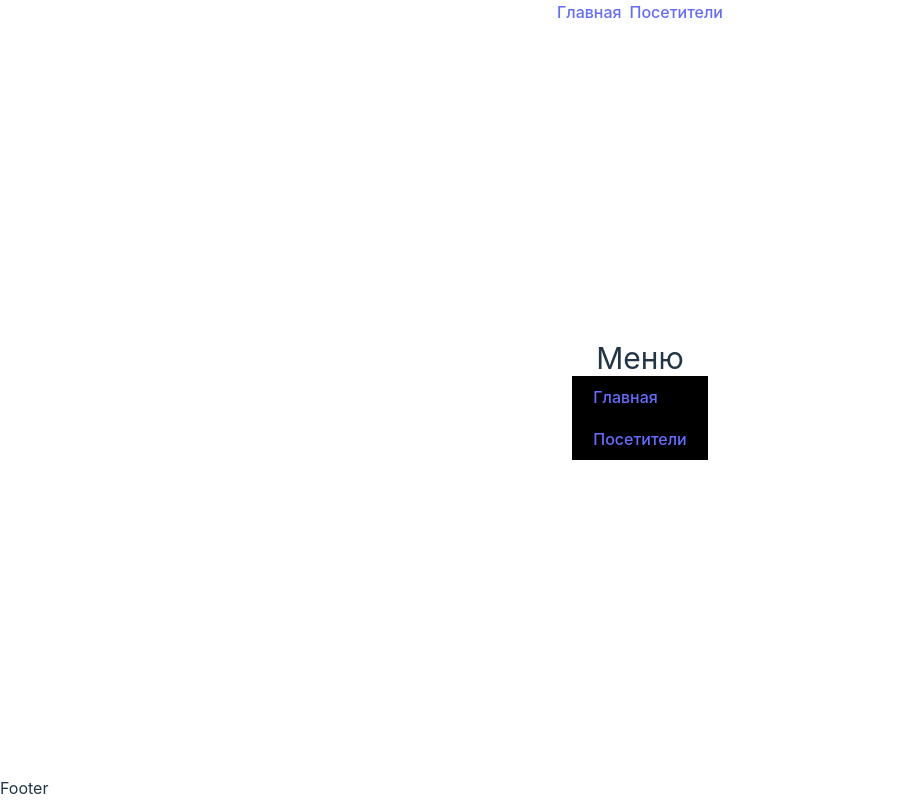
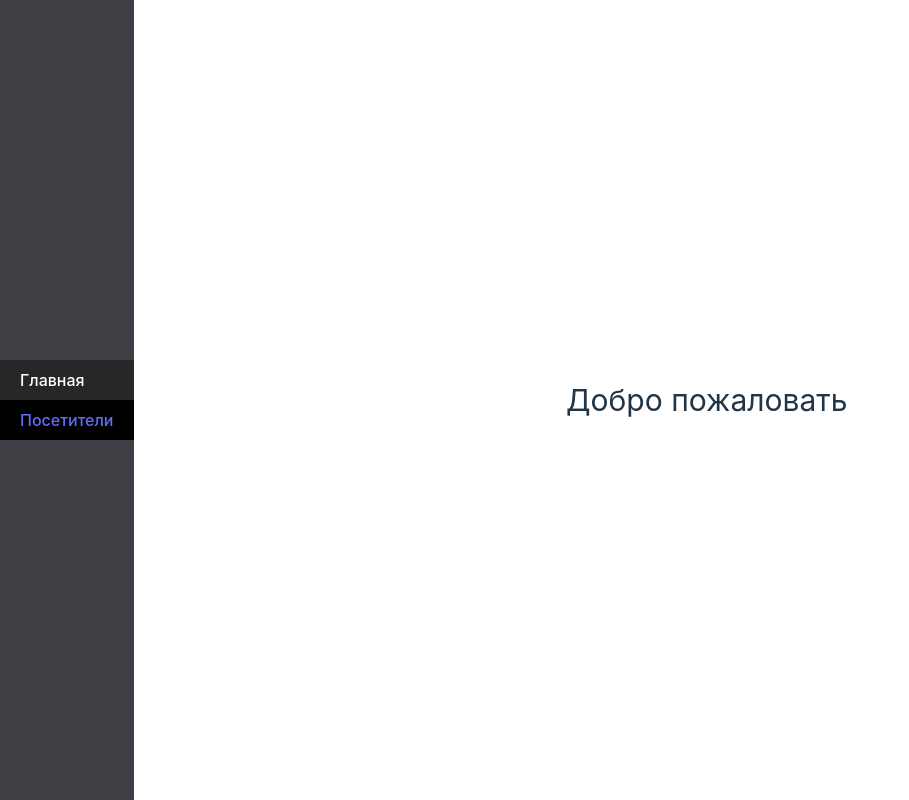
Before and after one commit to DedRobin/soir-user-log, a React (Vite) app: page /main in a window 1280 px wide. Shown: the whole page, without its empty margins (0-909 px from the left). Built offline with nearby package versions, Linux system fonts and the light colour scheme.

Commit message:
feat: remove header and footer, add sidebar

```diff
--- a/package.json
+++ b/package.json
@@ -12,6 +12,7 @@
     "prepare": "husky"
   },
   "dependencies": {
+    "clsx": "^2.1.1",
     "electron-vite": "^2.3.0",
     "react": "^18.2.0",
     "react-dom": "^18.2.0",
--- a/src/app/App.tsx
+++ b/src/app/App.tsx
@@ -1,10 +1,9 @@
 import { Outlet, useNavigate } from 'react-router-dom';
 import { useEffect } from 'react';
 import { navigateTo } from './services';
-import Header from '@/components/Header';
 import LSKey from '@/hooks/keys';
-import Footer from '@/components/Footer';
 import { useLocalStorage } from '@/hooks/localStorage';
+import SideBar from '@/components/SideBar';
 
 export default function App() {
   const navigate = useNavigate();
@@ -16,11 +15,10 @@ export default function App() {
 
   return (
     <>
-      <Header />
-      <main className="flex flex-col justify-center items-center grow">
+      <SideBar />
+      <div className="flex flex-col justify-center items-center grow">
         <Outlet />
-      </main>
-      <Footer />
+      </div>
     </>
   );
 }
--- a/src/components/Footer/index.tsx
+++ /dev/null
@@ -1,3 +0,0 @@
-export default function Footer() {
-  return <footer>Footer</footer>;
-}
--- a/src/components/Header/Nav/index.tsx
+++ /dev/null
@@ -1,29 +0,0 @@
-import { Path } from '@/lib/react-router/router';
-import { NavLink } from 'react-router-dom';
-
-export default function Nav() {
-  return (
-    <ul className="flex gap-2">
-      <li>
-        <NavLink
-          to={Path.Main}
-          className={({ isActive, isPending }) =>
-            isPending ? '' : isActive ? '' : ''
-          }
-        >
-          Главная
-        </NavLink>
-      </li>
-      <li>
-        <NavLink
-          to={Path.Visitors}
-          className={({ isActive, isPending }) =>
-            isPending ? '' : isActive ? '' : ''
-          }
-        >
-          Посетители
-        </NavLink>
-      </li>
-    </ul>
-  );
-}
--- a/src/components/Header/index.tsx
+++ /dev/null
@@ -1,9 +0,0 @@
-import Nav from './Nav';
-
-export default function Header() {
-  return (
-    <header className="flex justify-center">
-      <Nav />
-    </header>
-  );
-}
--- /dev/null
+++ b/src/components/SideBar/SideMenu/index.tsx
@@ -0,0 +1,15 @@
+import LinkButton from '@/components/UI/LinkButton';
+import { Path } from '@/lib/react-router/router';
+
+export default function SideMenu() {
+  return (
+    <ul className="flex flex-col">
+      <li>
+        <LinkButton to={Path.Main}>Главная</LinkButton>
+      </li>
+      <li>
+        <LinkButton to={Path.Visitors}>Посетители</LinkButton>
+      </li>
+    </ul>
+  );
+}
--- /dev/null
+++ b/src/components/SideBar/index.tsx
@@ -0,0 +1,9 @@
+import SideMenu from './SideMenu';
+
+export default function SideBar() {
+  return (
+    <div className="flex items-center bg-zinc-700">
+      <SideMenu />
+    </div>
+  );
+}
--- a/src/components/UI/LinkButton.tsx
+++ b/src/components/UI/LinkButton.tsx
@@ -1,5 +1,5 @@
 import { PropsWithChildren } from 'react';
-import { Link } from 'react-router-dom';
+import { NavLink } from 'react-router-dom';
 
 interface LinkButtonProps extends PropsWithChildren {
   to: string;
@@ -7,11 +7,16 @@ interface LinkButtonProps extends PropsWithChildren {
 
 export default function LinkButton({ to, children }: LinkButtonProps) {
   return (
-    <Link
-      className="block bg-black py-2 px-5 border border-black hover:border-white transition-colors duration-300"
+    <NavLink
+      className={({ isActive }) =>
+        [
+          isActive ? 'bg-zinc-800 text-white' : '',
+          'block bg-black py-2 px-5 hover:text-white hover:bg-zinc-800 transition-colors duration-300',
+        ].join(' ')
+      }
       to={to}
     >
       {children}
-    </Link>
+    </NavLink>
   );
 }
--- a/src/index.css
+++ b/src/index.css
@@ -73,7 +73,6 @@ button:focus-visible {
 
 #root {
   display: flex;
-  flex-direction: column;
   min-width: 100vw;
   min-height: 100vh;
 }
--- a/src/pages/Main.tsx
+++ b/src/pages/Main.tsx
@@ -1,4 +1,3 @@
-import LinkButton from '@/components/UI/LinkButton';
 import LSKey from '@/hooks/keys';
 import { useLocalStorage } from '@/hooks/localStorage';
 import { Path } from '@/lib/react-router/router';
@@ -13,9 +12,7 @@ export default function Main() {
 
   return (
     <div className="flex flex-col justify-center gap-0">
-      <h2 className="text-3xl text-center">Меню</h2>
-      <LinkButton to={Path.Main}>Главная</LinkButton>
-      <LinkButton to={Path.Visitors}>Посетители</LinkButton>
+      <h2 className="text-3xl text-center">Добро пожаловать</h2>
     </div>
   );
 }
```
Also changed, not shown: 1 other file (tests, documents, lock files or other folders).
